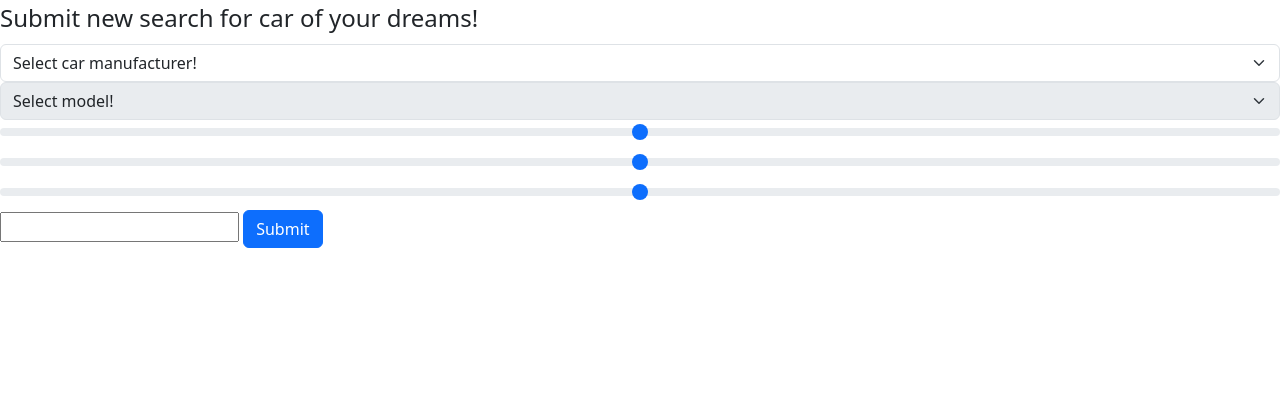
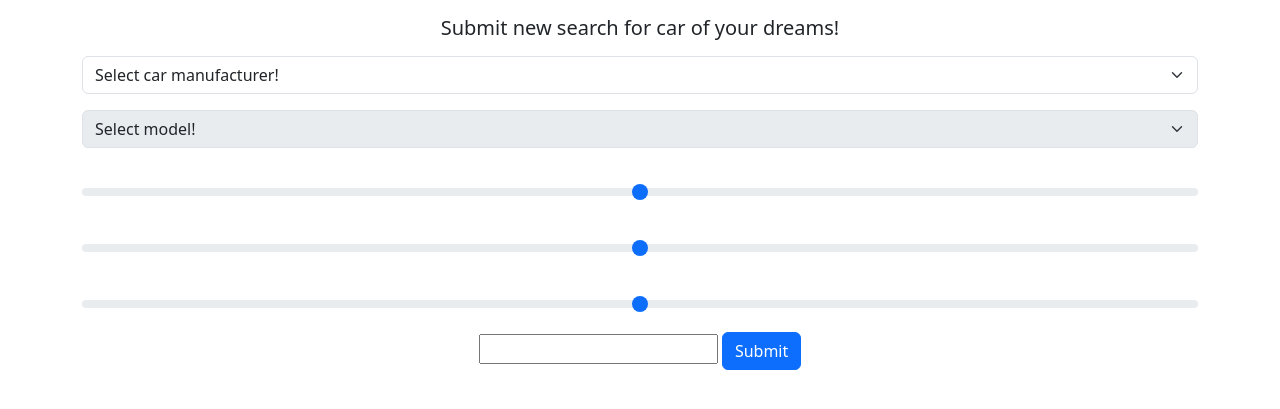
Before and after one commit to kipariss1/czech_out_auto_bot, a FastAPI app: page /create_search in a window 1280 px wide. Shown: the part 66-475 px from the top of the page. Run offline with FastAPI, Linux system fonts and the light colour scheme; data that the repository does not hold is empty.

```diff
--- a/src/models/models.py
+++ b/src/models/models.py
@@ -27,5 +27,5 @@ class CarSearch(Base):
 
     id = Column(Integer, primary_key=True, autoincrement=True)
     user_id = Column(Integer, ForeignKey("Users.id"), nullable=False)
-    car = Column(Text(length=100), nullable=False)  # Group searches by id of CarModel
+    car_model_id = Column(Integer, ForeignKey("Car_Models.id"), nullable=False)
     attributes = Column(JSON, nullable=True)
--- a/src/scrap_car_models.py
+++ b/src/scrap_car_models.py
@@ -33,15 +33,15 @@ def add_car_models_to_db(car_manufacturer: str = None, car_models: list = []):
     if car_manufacturer:
         setattr(add_car_models_to_db, "car_manufacturer", car_manufacturer)
     car_models = list(map(filter_car_names, car_models))
-    stuff = ["(alle)", "(Alle)"]
+    stuff = ["(alle)", "(Alle)", "Andere"]
 
     def remove_stuff(el: str):
         for m in stuff:
             el = el.replace(m, "")
         return el.strip()
 
+    car_models = list(map(remove_stuff, car_models))
     car_models = list(filter(lambda el: not (el is None), car_models))
-    car_models = list(map(remove_stuff, car_models))
     car_models = list(set(car_models))
     for car_model in car_models:
         new_car = CarModel(
@@ -65,6 +65,8 @@ if __name__ == "__main__":
             db = sqlite_db_handler.get_db_connection()
             # save results in the database
             for el in cars:
+                if not el:
+                    continue
                 car_manufacturer = list(el.keys())[0]
                 car_models = el[car_manufacturer]["data"]
                 add_car_models_to_db(car_manufacturer, car_models)
--- a/web-app/templates/create_search.html
+++ b/web-app/templates/create_search.html
@@ -2,23 +2,25 @@
 
 {% block content %}
 
+<div class="container text-center">
     <form>
-    <legend>Submit new search for car of your dreams!</legend>
-    <select class="form-select" name="manufacturer" id="id-manufacturer">
+        <h5 class="my-3">Submit new search for car of your dreams!</h5>
+        <select class="form-select my-3" name="manufacturer" id="id-manufacturer">
             <option selected>Select car manufacturer!</option>
             {% for m in car_manufacturers %}
                 <option value="{{ m }}">{{ m }}</option>
             {% endfor %}
         </select>
-    <select class="form-select" name="model" id="id-model" disabled="true">
+        <select class="form-select my-3" name="model" id="id-model" disabled="true">
             <option selected>Select model!</option>
         </select>
-    <input type="range" class="form-range" id="id-year">
-    <input type="range" class="form-range" id="id-mileage">
-    <input type="range" class="form-range" id="id-price">
+        <input type="range" class="form-range my-3" id="id-year">
+        <input type="range" class="form-range my-3" id="id-mileage">
+        <input type="range" class="form-range my-3" id="id-price">
         <input title="Place, input PSČ">
         <button type="submit" class="btn btn-primary">Submit</button>
     </form>
+</div>
 
 <script src="{{ url_for('static', path='js/populate_models_field__create_search_form.js') }}"></script>
 
```
Lines whose indentation alone changed are shown as unchanged.
